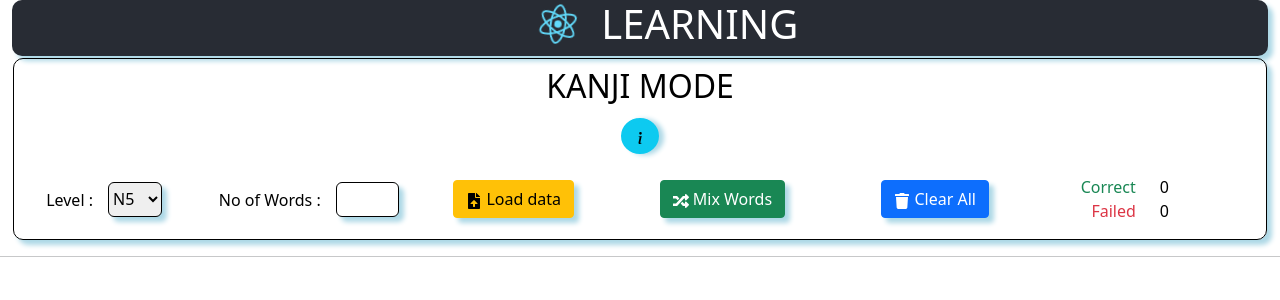
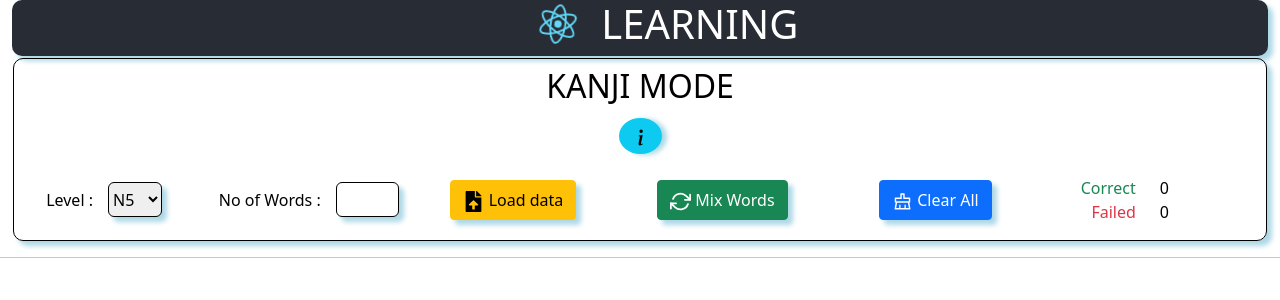
Before and after one commit to tthieu2911/vocab-learn-v1, a React (Create React App) app: page / in a window 1280 px wide. Shown: the top 300 px of the page. Built offline with nearby package versions, Linux system fonts and the light colour scheme.

Commit message:
commit btn animation

```diff
--- a/src/kanji/index.js
+++ b/src/kanji/index.js
@@ -8,8 +8,11 @@ import $ from 'jquery';
 
 import 'bootstrap/dist/css/bootstrap.min.css';
 
-import { FaRandom, FaTrash, FaFileUpload } from 'react-icons/fa';
+import { FaFileUpload } from 'react-icons/fa';
 import { BsArrowBarRight, BsArrowReturnLeft, BsArrowLeft, BsArrowRight, BsInfoLg } from 'react-icons/bs';
+import {FiRefreshCw} from 'react-icons/fi';
+import {AiOutlineClear} from 'react-icons/ai';
+
 
 // Imported components should be started with capital letters: KanjiBlock not kanjiBlock
 import KanjiBlock from '../kanjiBlock';
@@ -252,9 +255,9 @@ const Kanji = (kanjiProps) => {
             <div className="col-md-2 col-sm-2 col-2"></div>
           </div>
           <div className="guide-area">
-            <div className="guide-button">
+            <div className="hvr-icon-grow-rotate guide-button">
               <button type="button" className="btn-info" onClick={() => showGuideLine()}>
-                <BsInfoLg />
+                <BsInfoLg className="hvr-icon"/>
               </button>
             </div>
             <div className="guide-details" style={{ display: (showing ? 'block' : 'none') }}>
@@ -296,22 +299,22 @@ const Kanji = (kanjiProps) => {
                   No of Words :
                   <input className='form-control-inline' id='total' type="number" min="1" />
                 </div>
-                <div className="col-md-4 col-sm-4 col-4 btn-load-data">
+                <div className="col-md-4 col-sm-4 col-4 hvr-bob hvr-icon-up btn-load-data">
                   <button type="button" className="btn btn-warning" onClick={() => loadData()}>
-                    <FaFileUpload />
+                    <FaFileUpload className="hvr-icon"/>
                     <span> Load data </span>
                   </button>
                 </div>
               </div>
-              <div className="col-md-2 col-sm-2 col-2">
+              <div className="col-md-2 col-sm-2 col-2 hvr-bob hvr-icon-spin btn-mix-words">
                 <button type="button" className="btn btn-success" onClick={() => mixKanjiWord()}>
-                  <FaRandom />
+                  <FiRefreshCw className="hvr-icon"/>
                   <span> Mix Words </span>
                 </button>
               </div>
-              <div className="col-md-2 col-sm-2 col-2">
+              <div className="col-md-2 col-sm-2 col-2 hvr-bob hvr-icon-wobble-horizontal btn-clear-all ">
                 <button type="button" className="btn btn-primary" onClick={() => clearAll()}>
-                  <FaTrash />
+                  <AiOutlineClear className="hvr-icon"/>
                   <span> Clear All </span>
                 </button>
               </div>
--- a/src/kanji/styles.css
+++ b/src/kanji/styles.css
@@ -34,7 +34,7 @@ h1 {
     max-height: 65vh;
 }
 
-.guide-area{
+.guide-area {
     margin-top: 5px;
     margin-bottom: 5px;
     align-items: center;
@@ -43,11 +43,11 @@ h1 {
     /* font-size: calc(1px + 2vmin); */
 }
 
-.guide-button{
+.guide-button {
     align-items: left;
 }
 
-.guide-details{
+.guide-details {
     position: absolute;
     top: 30%;
     left: 19%;
@@ -64,7 +64,7 @@ h1 {
     box-shadow: 5px 5px 5px lightblue;
 }
 
-.guide-icon{
+.guide-icon {
     border: 1px solid black;
     vertical-align: middle;
     border-radius: 5px;
@@ -72,7 +72,7 @@ h1 {
     padding: 3px;
 }
 
-.guide-text{
+.guide-text {
     vertical-align: middle;
     border-left: 1px solid none;
     padding-left: 10px;
@@ -83,14 +83,15 @@ h1 {
     text-align: center;
     vertical-align: middle;
     align-items: center;
-    min-height: 35px;
+    min-height: 40px;
     border-radius: 30px;
     border: 1px solid;
     border-color: rgb(0, 0, 0);
     box-shadow: 5px 5px 5px lightblue;
+
 }
 
-.btn-info{
+.btn-info {
     text-align: center;
     vertical-align: middle;
     align-items: center;
@@ -157,3 +158,258 @@ h1 {
 .test-count {
     text-align: left;
 }
+
+
+/* hover handler */
+/* https://ianlunn.github.io/Hover/ */
+
+.hvr-icon{
+    font-size: 21px;
+}
+
+/* Icon Wobble Horizontal */
+@-webkit-keyframes hvr-icon-wobble-horizontal {
+    16.65% {
+      -webkit-transform: translateX(6px);
+      transform: translateX(6px);
+    }
+    33.3% {
+      -webkit-transform: translateX(-5px);
+      transform: translateX(-5px);
+    }
+    49.95% {
+      -webkit-transform: translateX(4px);
+      transform: translateX(4px);
+    }
+    66.6% {
+      -webkit-transform: translateX(-2px);
+      transform: translateX(-2px);
+    }
+    83.25% {
+      -webkit-transform: translateX(1px);
+      transform: translateX(1px);
+    }
+    100% {
+      -webkit-transform: translateX(0);
+      transform: translateX(0);
+    }
+  }
+  @keyframes hvr-icon-wobble-horizontal {
+    16.65% {
+      -webkit-transform: translateX(6px);
+      transform: translateX(6px);
+    }
+    33.3% {
+      -webkit-transform: translateX(-5px);
+      transform: translateX(-5px);
+    }
+    49.95% {
+      -webkit-transform: translateX(4px);
+      transform: translateX(4px);
+    }
+    66.6% {
+      -webkit-transform: translateX(-2px);
+      transform: translateX(-2px);
+    }
+    83.25% {
+      -webkit-transform: translateX(1px);
+      transform: translateX(1px);
+    }
+    100% {
+      -webkit-transform: translateX(0);
+      transform: translateX(0);
+    }
+  }
+  .hvr-icon-wobble-horizontal {
+    display: inline-block;
+    vertical-align: middle;
+    -webkit-transform: perspective(1px) translateZ(0);
+    transform: perspective(1px) translateZ(0);
+    box-shadow: 0 0 1px rgba(0, 0, 0, 0);
+    -webkit-transition-duration: 0.3s;
+    transition-duration: 0.3s;
+  }
+  .hvr-icon-wobble-horizontal .hvr-icon {
+    -webkit-transform: translateZ(0);
+    transform: translateZ(0);
+  }
+  .hvr-icon-wobble-horizontal:hover .hvr-icon, .hvr-icon-wobble-horizontal:focus .hvr-icon, .hvr-icon-wobble-horizontal:active .hvr-icon {
+    -webkit-animation-name: hvr-icon-wobble-horizontal;
+    animation-name: hvr-icon-wobble-horizontal;
+    -webkit-animation-duration: 1s;
+    animation-duration: 1s;
+    -webkit-animation-timing-function: ease-in-out;
+    animation-timing-function: ease-in-out;
+    -webkit-animation-iteration-count: 1;
+    animation-iteration-count: 1;
+  }
+
+/* Bob */
+@-webkit-keyframes hvr-bob {
+    0% {
+        -webkit-transform: translateY(-8px);
+        transform: translateY(-8px);
+    }
+
+    50% {
+        -webkit-transform: translateY(-4px);
+        transform: translateY(-4px);
+    }
+
+    100% {
+        -webkit-transform: translateY(-8px);
+        transform: translateY(-8px);
+    }
+}
+
+@keyframes hvr-bob {
+    0% {
+        -webkit-transform: translateY(-8px);
+        transform: translateY(-8px);
+    }
+
+    50% {
+        -webkit-transform: translateY(-4px);
+        transform: translateY(-4px);
+    }
+
+    100% {
+        -webkit-transform: translateY(-8px);
+        transform: translateY(-8px);
+    }
+}
+
+@-webkit-keyframes hvr-bob-float {
+    100% {
+        -webkit-transform: translateY(-8px);
+        transform: translateY(-8px);
+    }
+}
+
+@keyframes hvr-bob-float {
+    100% {
+        -webkit-transform: translateY(-8px);
+        transform: translateY(-8px);
+    }
+}
+
+.hvr-bob {
+    display: inline-block;
+    vertical-align: middle;
+    -webkit-transform: perspective(1px) translateZ(0);
+    transform: perspective(1px) translateZ(0);
+    box-shadow: 0 0 1px rgba(0, 0, 0, 0);
+}
+
+.hvr-bob:hover,
+.hvr-bob:focus,
+.hvr-bob:active {
+    -webkit-animation-name: hvr-bob-float, hvr-bob;
+    animation-name: hvr-bob-float, hvr-bob;
+    -webkit-animation-duration: .3s, 1.5s;
+    animation-duration: .3s, 1.5s;
+    -webkit-animation-delay: 0s, .3s;
+    animation-delay: 0s, .3s;
+    -webkit-animation-timing-function: ease-out, ease-in-out;
+    animation-timing-function: ease-out, ease-in-out;
+    -webkit-animation-iteration-count: 1, infinite;
+    animation-iteration-count: 1, infinite;
+    -webkit-animation-fill-mode: forwards;
+    animation-fill-mode: forwards;
+    -webkit-animation-direction: normal, alternate;
+    animation-direction: normal, alternate;
+}
+
+/* Icon Spin */
+.hvr-icon-spin {
+    display: inline-block;
+    vertical-align: middle;
+    -webkit-transform: perspective(1px) translateZ(0);
+    transform: perspective(1px) translateZ(0);
+    box-shadow: 0 0 1px rgba(0, 0, 0, 0);
+  }
+  .hvr-icon-spin .hvr-icon {
+    -webkit-transition-duration: 1s;
+    transition-duration: 1s;
+    -webkit-transition-property: transform;
+    transition-property: transform;
+    -webkit-transition-timing-function: ease-in-out;
+    transition-timing-function: ease-in-out;
+  }
+  .hvr-icon-spin:hover .hvr-icon, .hvr-icon-spin:focus .hvr-icon, .hvr-icon-spin:active .hvr-icon {
+    -webkit-transform: rotate(360deg);
+    transform: rotate(360deg);
+  }
+
+  /* Icon Up */
+@-webkit-keyframes hvr-icon-up {
+    0%,
+      50%,
+      100% {
+      -webkit-transform: translateY(0);
+      transform: translateY(0);
+    }
+    25%,
+      75% {
+      -webkit-transform: translateY(-6px);
+      transform: translateY(-6px);
+    }
+  }
+  @keyframes hvr-icon-up {
+    0%,
+      50%,
+      100% {
+      -webkit-transform: translateY(0);
+      transform: translateY(0);
+    }
+    25%,
+      75% {
+      -webkit-transform: translateY(-6px);
+      transform: translateY(-6px);
+    }
+  }
+  /* Icon Up */
+  .hvr-icon-up {
+    display: inline-block;
+    vertical-align: middle;
+    -webkit-transform: perspective(1px) translateZ(0);
+    transform: perspective(1px) translateZ(0);
+    box-shadow: 0 0 1px rgba(0, 0, 0, 0);
+  }
+  .hvr-icon-up .hvr-icon {
+    -webkit-transform: translateZ(0);
+    transform: translateZ(0);
+  }
+  .hvr-icon-up:hover .hvr-icon, .hvr-icon-up:focus .hvr-icon, .hvr-icon-up:active .hvr-icon {
+    -webkit-animation-name: hvr-icon-up;
+    animation-name: hvr-icon-up;
+    -webkit-animation-duration: 0.75s;
+    animation-duration: 0.75s;
+    -webkit-animation-timing-function: ease-out;
+    animation-timing-function: ease-out;
+  }
+
+  /* Icon Grow Rotate */
+.hvr-icon-grow-rotate {
+    display: inline-block;
+    vertical-align: middle;
+    -webkit-transform: perspective(1px) translateZ(0);
+    transform: perspective(1px) translateZ(0);
+    box-shadow: 0 0 1px rgba(0, 0, 0, 0);
+    -webkit-transition-duration: 0.3s;
+    transition-duration: 0.3s;
+  }
+  .hvr-icon-grow-rotate .hvr-icon {
+    -webkit-transform: translateZ(0);
+    transform: translateZ(0);
+    -webkit-transition-duration: 0.3s;
+    transition-duration: 0.3s;
+    -webkit-transition-property: transform;
+    transition-property: transform;
+    -webkit-transition-timing-function: ease-out;
+    transition-timing-function: ease-out;
+  }
+  .hvr-icon-grow-rotate:hover .hvr-icon, .hvr-icon-grow-rotate:focus .hvr-icon, .hvr-icon-grow-rotate:active .hvr-icon {
+    -webkit-transform: scale(1.5) rotate(12deg);
+    transform: scale(1.5) rotate(12deg);
+  }
```
